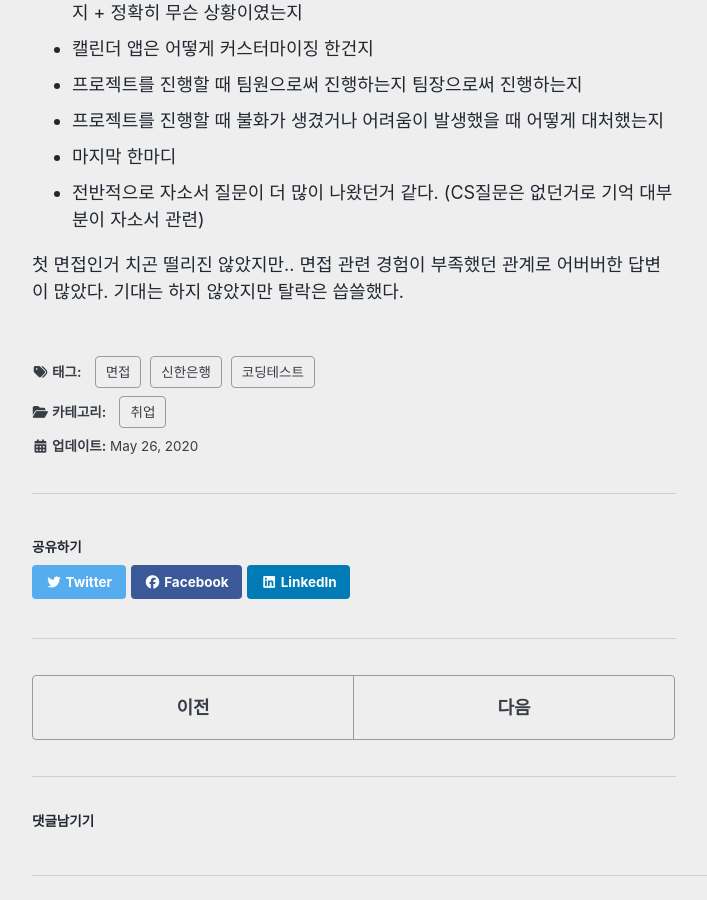
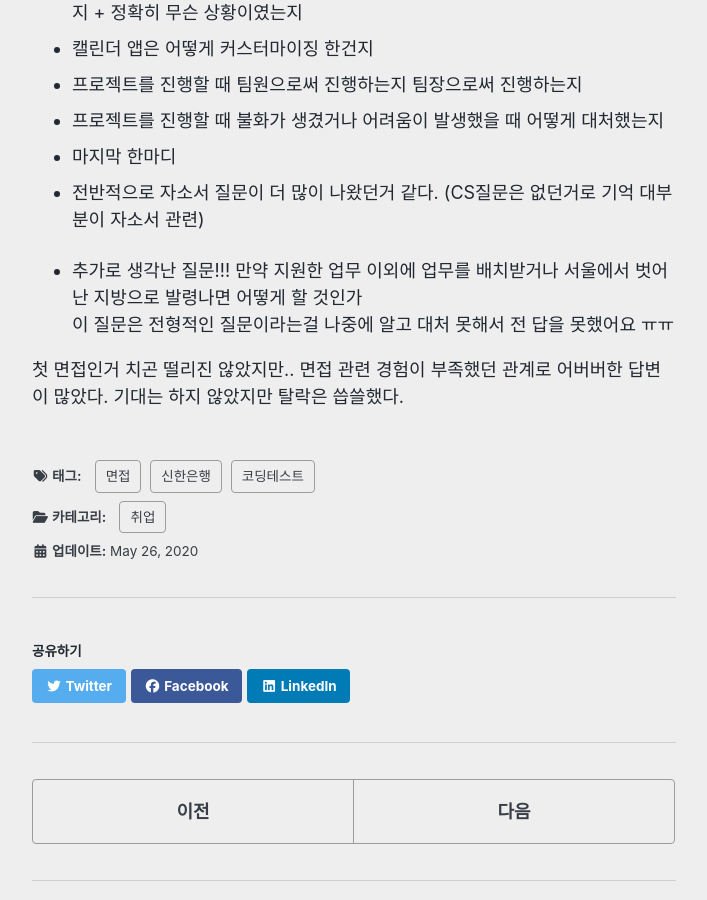
Before and after one commit to JooYoung1121/JooYoung1121.github.io, a Jekyll site: the page built from _posts/2020-05-26-19년도_하반기_신한은행후기.md, in a window 1280 px wide and 900 px high, scrolled down 1523 px. Shown: the whole window, without its empty margins (286-993 px from the left). Built offline with Jekyll 4.4.1, drawn with Linux system fonts in a browser that asks for light colours; cached includes are drawn as plain includes; nearby versions of some CDN libraries; comment, search, counter and statistics services are not loaded.

Commit message:
Update 2020-05-26-19년도_하반기_신한은행후기.md

```diff
--- a/_posts/2020-05-26-19년도_하반기_신한은행후기.md
+++ b/_posts/2020-05-26-19년도_하반기_신한은행후기.md
@@ -52,4 +52,7 @@ tags:
 - 마지막 한마디
 - 전반적으로 자소서 질문이 더 많이 나왔던거 같다. (CS질문은 없던거로 기억 대부분이 자소서 관련)
 
+- 추가로 생각난 질문!!! 만약 지원한 업무 이외에 업무를 배치받거나 서울에서 벗어난 지방으로 발령나면 어떻게 할 것인가<br/>
+이 질문은 전형적인 질문이라는걸 나중에 알고 대처 못해서 전 답을 못했어요 ㅠㅠ
+
 첫 면접인거 치곤 떨리진 않았지만.. 면접 관련 경험이 부족했던 관계로 어버버한 답변이 많았다. 기대는 하지 않았지만 탈락은 씁쓸했다.
```
